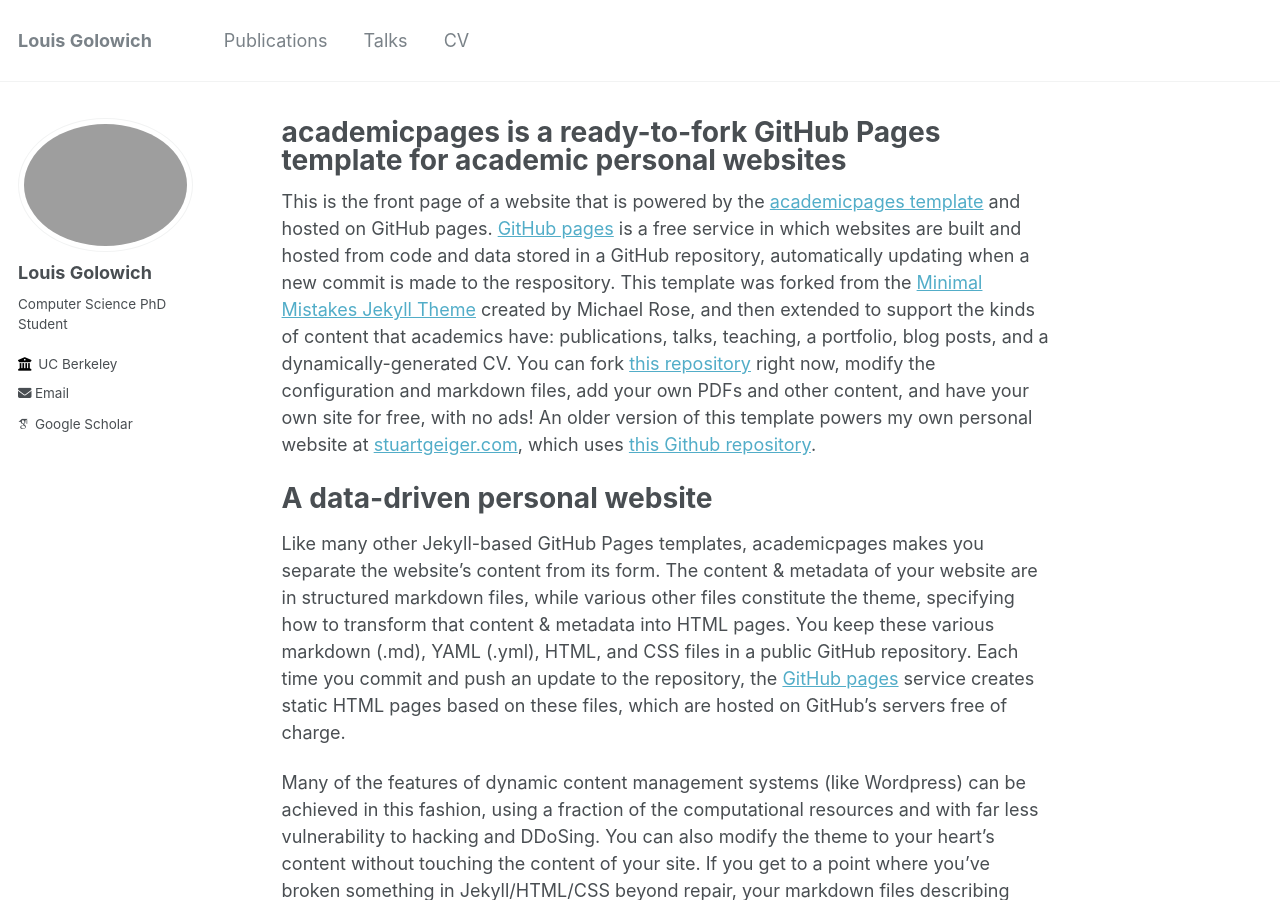
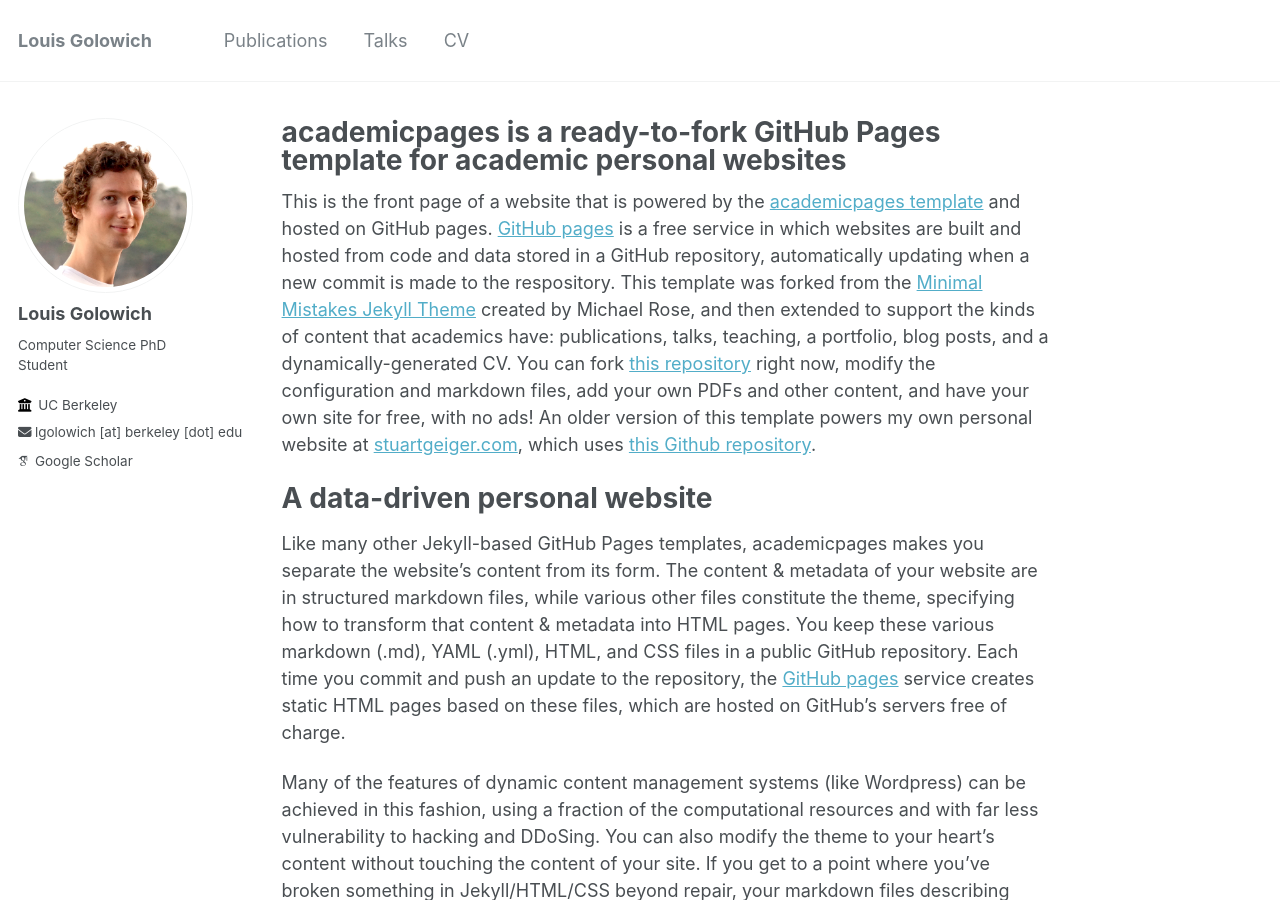
Before and after one commit to lgolowich/golowich.github.io, a Jekyll site: the page built from _pages/about.md, in a window 1280 px wide and 900 px high. Built offline with Jekyll 4.4.1, drawn with Linux system fonts in a browser that asks for light colours; some web fonts are replaced.

Commit message:
Small edits

```diff
--- a/_config.yml
+++ b/_config.yml
@@ -21,7 +21,7 @@ repository               : "lgolowich/lgolowich.github.io"
 #               Additional customization can be done by editing /_includes/author-profile.html
 author:
   # Biographic information
-  avatar           : "google_scholar_profile_pic.png"
+  avatar           : "google_scholar_profile_pic.jpg"
   name             : "Louis Golowich"
   pronouns         : # example: "he/him"
   bio              : "Computer Science PhD Student"
--- a/_includes/author-profile.html
+++ b/_includes/author-profile.html
@@ -34,7 +34,7 @@
         <li><a href="{{ author.uri }}"><i class="fas fa-fw fa-link icon-pad-right" aria-hidden="true"></i>{{ site.data.ui-text[site.locale].website_label | default: "Website" }}</a></li>
       {% endif %}
       {% if author.email %}
-        <li><a href="mailto:{{ author.email }}"><i class="fas fa-fw fa-envelope icon-pad-right" aria-hidden="true"></i>{{ site.data.ui-text[site.locale].email_label | default: "Email" }}</a></li>
+        <li><i class="fas fa-fw fa-envelope icon-pad-right" aria-hidden="true"></i>{{ author.email }}</li>
       {% endif %}
 
       <!-- Font Awesome and Academicons icons / Academic websites -->
```
